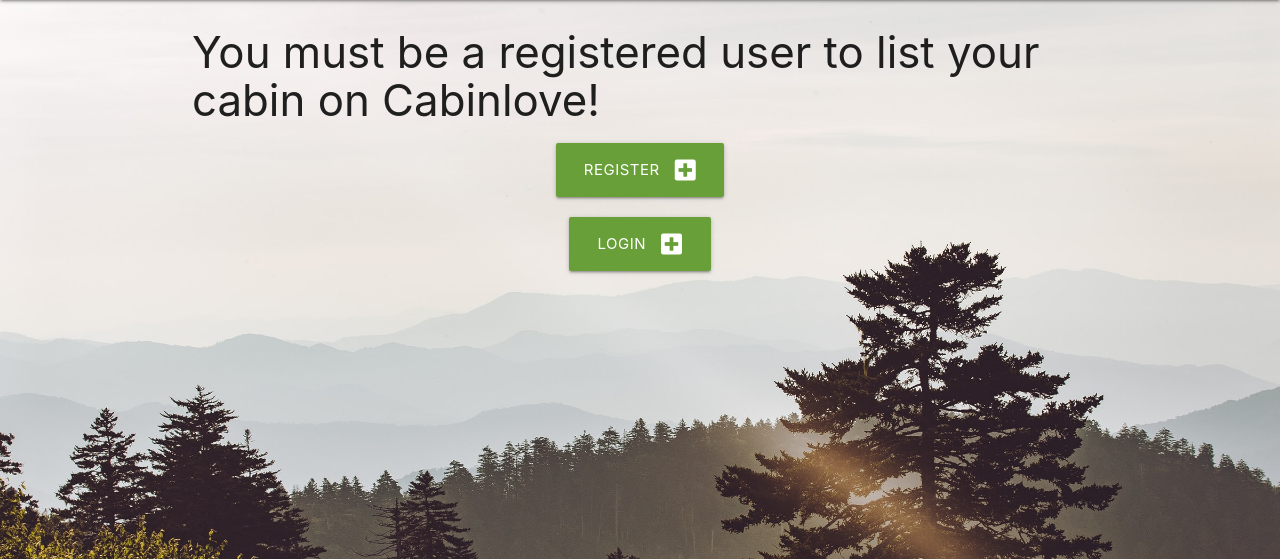
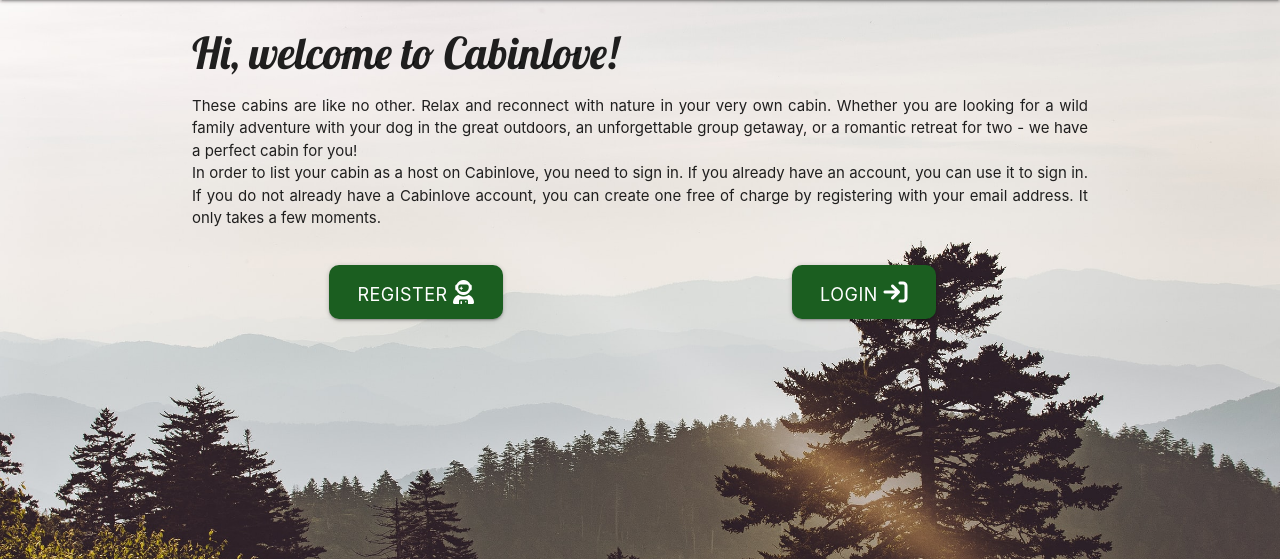
Before and after one commit to Code-Institute-Submissions/berill98-cabinlove_NovResub, a Flask app: page / in a window 1280 px wide. Shown: the part 64-623 px from the top of the page. Run offline with Flask 2, Linux system fonts and the light colour scheme; data that the repository does not hold is empty; some libraries are stand-ins or nearby versions.

Commit message:
Update the design on the Home  page

```diff
--- a/cabinlove/static/css/style.css
+++ b/cabinlove/static/css/style.css
@@ -50,3 +50,24 @@ body {
 #social-media-links i:hover {
     color: #316231;
 }
+
+#welcome {
+    font-family: Lobster;
+}
+
+p {
+    text-align: justify;
+}
+
+.buttons {
+    margin-bottom: 30px;
+}
+
+.btn-large {
+    font-size: 120%;
+    border-radius: 10px;
+}
+
+.card {
+    border-radius: 10px;
+}
--- a/cabinlove/templates/base.html
+++ b/cabinlove/templates/base.html
@@ -6,9 +6,7 @@
     <meta http-equiv="X-UA-Compatible" content="IE=edge">
     <meta name="viewport" content="width=device-width, initial-scale=1.0">
     <!-- Font Awesome CDN Link -->
-    <link rel="stylesheet" href="https://cdnjs.cloudflare.com/ajax/libs/font-awesome/5.15.3/css/all.min.css"
-        integrity="sha512-iBBXm8fW90+nuLcSKlbmrPcLa0OT92xO1BIsZ+ywDWZCvqsWgccV3gFoRBv0z+8dLJgyAHIhR35VZc2oM/gI1w=="
-        crossorigin="anonymous" referrerpolicy="no-referrer">
+    <script src="https://kit.fontawesome.com/2a67d5a466.js" crossorigin="anonymous"></script>
     <!-- Materialize CDN Link -->
     <link rel="stylesheet" href="https://cdnjs.cloudflare.com/ajax/libs/materialize/1.0.0/css/materialize.min.css"
         type="text/css">
--- a/cabinlove/templates/cabins.html
+++ b/cabinlove/templates/cabins.html
@@ -10,18 +10,27 @@
     </div>
 </div>
 {% else %}
-<h3>You must be a registered user to list your cabin on Cabinlove!</h3>
 <div class="row">
-    <div class="col s12 center-align">
-        <a href="{{ url_for('register') }}" class="btn-large light-green darken-2">
-            Register <i class="fas fa-plus-square right"></i>
+    <h3 id="welcome">Hi, welcome to Cabinlove!</h3>
+    <p>
+        These cabins are like no other. Relax and reconnect with nature in your very own cabin. Whether you
+        are looking for a wild family adventure with your dog in the great outdoors, an unforgettable group getaway, or a
+        romantic retreat for two - we have a perfect cabin for you!<br>
+        In order to list your cabin as a host on Cabinlove, you need to sign in. If you already have an account, you can
+        use it to sign in.
+        If you do not already have a Cabinlove account, you can create one free of charge by registering with your
+        email address. It only takes a few moments.
+    </p>
+</div>
+<div class="row buttons">
+    <div class="col s6 center-align">
+        <a href="{{ url_for('register') }}" class="btn-large green darken-4">
+            Register <i class="fa-solid fa-user-astronaut"></i>
         </a>
     </div>
-</div>
-<div class="row">
-    <div class="col s12 center-align">
-        <a href="{{ url_for('login') }}" class="btn-large light-green darken-2">
-            Login <i class="fas fa-plus-square right"></i>
+    <div class="col s6 center-align">
+        <a href="{{ url_for('login') }}" class="btn-large green darken-4">
+            Login <i class="fa-solid fa-arrow-right-to-bracket"></i>
         </a>
     </div>
 </div>
@@ -30,13 +39,13 @@
 <div class="row">
     {% for cabin in cabins %}
     <div class="col s12 m6 l3">
-        <div class="card light-blue darken-4 center-align">
+        <div class="card  brown darken-2 center-align">
             <div class="card-content white-text">
                 <span class="card-title">Cabin ID: {{ cabin.cabin_id }}</span>
                 <span class="card-title">Cabin Name: {{ cabin.cabin_name }}</span>
                 <span class="card-title">Owner: {{ cabin.owner }}</span>
                 <span class="card-title">Location: {{ cabin.location }}</span>
-                <span class="card-title">Photo: {{ cabin.photo }}</span>
+                <span class="card-title">Photo: </span>
                 <img src="{{ cabin.photo }}" alt="{{ cabin.cabin_name }}" class="responsive-img"
                     onError="this.onerror=null;this.src='https://upload.wikimedia.org/wikipedia/commons/thumb/d/d1/Image_not_available.png/640px-Image_not_available.png';">
                 <span class="card-title">Description: {{ cabin.cabin_description }}</span>
@@ -61,7 +70,8 @@
                     </div>
                     <div class="modal-footer">
                         <a href="#!" class="modal-close waves-effect waves-green btn-flat">No</a>
-                        <a href="{{ url_for('delete_cabin', cabin_id=cabin.id) }}" class="modal-close waves-effect waves-red btn-flat">Delete</a>
+                        <a href="{{ url_for('delete_cabin', cabin_id=cabin.id) }}"
+                            class="modal-close waves-effect waves-red btn-flat">Delete</a>
                     </div>
                 </div>
             </div>
```
